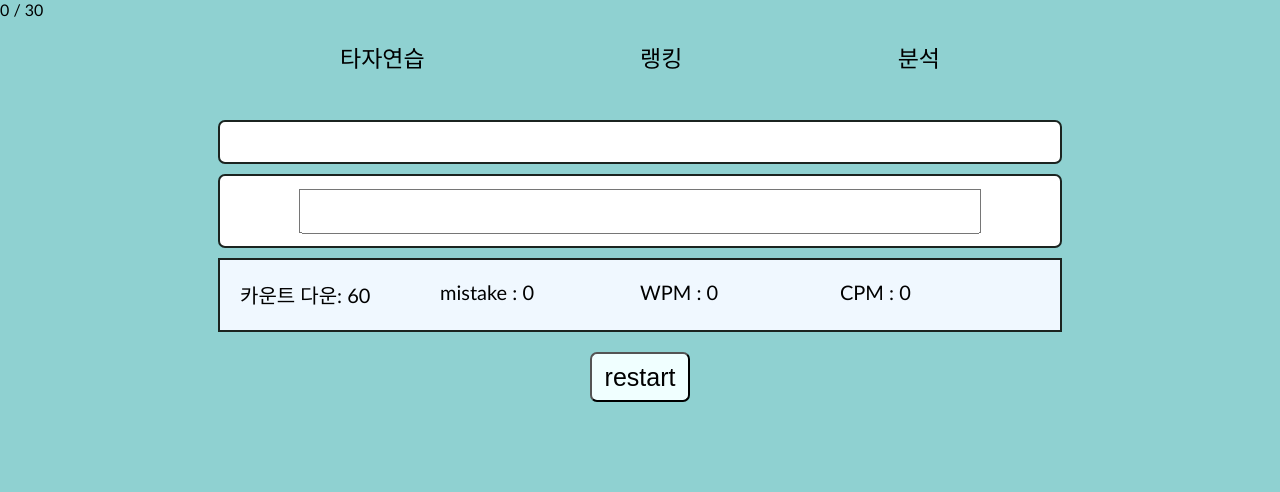
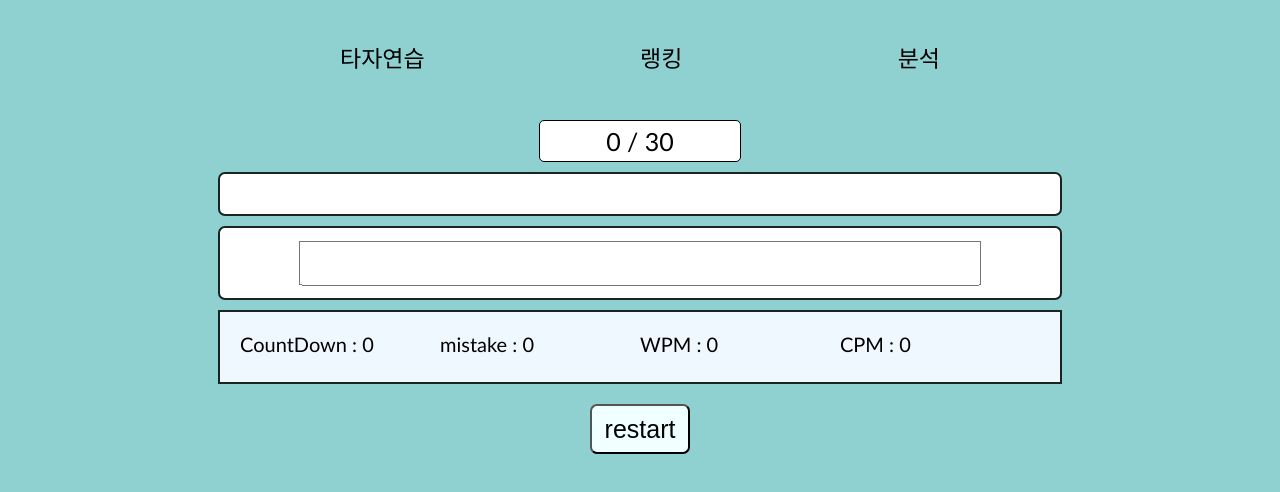
Before and after one commit to Yoengjung/QuickFingers, a Vue app in the folder frontend/: page /WordPractice in a window 1280 px wide. Shown: the top 492 px of the page. Built offline with nearby package versions, Linux system fonts and the light colour scheme; no server answers.

Commit message:
add: remainTypingCount 요소 추가
TimerAndResult 기능 다시 구현해야 함

```diff
--- a/frontend/src/components/RemainTypingCount.vue
+++ b/frontend/src/components/RemainTypingCount.vue
@@ -1,5 +1,5 @@
 <template>
-  <div class="remain__count">
+  <div class="remain-count-container">
     <p>{{ selectTypeingIndex }} / 30</p>
   </div>
 </template>
@@ -14,4 +14,25 @@ export default {
   },
 };
 </script>
-<style></style>
+<style>
+.remain-count-container {
+  position: relative;
+  background-color: white;
+  width: 200px;
+  height: 40px;
+  text-align: center;
+  border: 1px solid black;
+  border-radius: 5px;
+  margin-bottom: 10px;
+  left: 50%;
+  transform: translateX(-50%);
+  font-size: 25px;
+}
+
+.remain-count-container p {
+  position: absolute;
+  top: 50%;
+  left: 50%;
+  transform: translate(-50%, -50%);
+}
+</style>
--- a/frontend/src/components/SentencePractice.vue
+++ b/frontend/src/components/SentencePractice.vue
@@ -5,6 +5,9 @@
     </div>
   </div>
   <div class="content-container">
+    <div>
+      <RemainTypingCount :selectTypeingIndex="selectTypeingIndex" />
+    </div>
     <div class="sentence-typingText-container">
       {{ typeingText[selectTypeingIndex] }}
     </div>
@@ -25,6 +28,7 @@
 <script>
 import Menu from "./Menu.vue";
 import TimerAndResult from "./TimerAndResult.vue";
+import RemainTypingCount from "./RemainTypingCount.vue";
 import axios from "axios";
 
 export default {
@@ -40,6 +44,7 @@ export default {
   components: {
     Menu,
     TimerAndResult,
+    RemainTypingCount,
   },
   methods: {
     completeBtn() {
--- a/frontend/src/components/TimerAndResult.vue
+++ b/frontend/src/components/TimerAndResult.vue
@@ -1,7 +1,6 @@
 <template>
   <div class="result-container">
-    <p class="item" v-if="timeCount > 0">카운트 다운: {{ timeCount }}</p>
-    <p class="item" v-else>타이머 종료</p>
+    <p class="item">CountDown : {{ timeCount }}</p>
     <p class="item">mistake : {{ mistakeNum }}</p>
     <p class="item">WPM : {{ wpm }}</p>
     <p class="item">CPM : {{ cpm }}</p>
@@ -13,7 +12,7 @@ export default {
   data() {
     return {
       interval: null,
-      timeCount: 60,
+      timeCount: 0,
       mistakeNum: 0,
       wpm: 0,
       cpm: 0,
@@ -25,55 +24,7 @@ export default {
       required: true,
     },
   },
-  methods: {
-    startTimer() {
-      setInterval(() => {
-        if (this.timeCount > 0) {
-          this.timeCount--;
-        }
-      }, 1000);
-    },
-    mistakeCount() {
-      this.mistakeNum = 0;
-      for (let i = 0; i < this.inputText.length; i++) {
-        if (this.inputText[i] != this.typingText[i]) {
-          this.mistakeNum++;
-        }
-      }
-    },
-    handleInput() {
-      if (this.interval) {
-        this.mistakeCount();
-        this.wpmCala();
-        this.cpmCala();
-        this.startTimer();
-        return;
-      }
-
-      this.interval = setInterval(() => {
-        if (this.timeCount > 0) {
-          this.timeCount--;
-        } else {
-          clearInterval(this.interval);
-        }
-      }, 1000);
-
-      if (this.timeCount <= 0) {
-        this.isTimeUp = true;
-      }
-    },
-    wpmCala() {
-      this.wpm = Math.round(
-        ((this.inputText.length - this.mistakeNum) /
-          5 /
-          (60 - this.timeCount)) *
-          60
-      );
-    },
-    cpmCala() {
-      this.cpm = this.inputText.length - this.mistakeNum;
-    },
-  },
+  methods: {},
 };
 </script>
 <style>
--- a/frontend/src/components/WordPractice.vue
+++ b/frontend/src/components/WordPractice.vue
@@ -4,10 +4,11 @@
       <Menu />
     </div>
   </div>
-  <div>
-    <RemainTypingCount :selectTypeingIndex="selectTypeingIndex" />
-  </div>
+
   <div class="content-container">
+    <div>
+      <RemainTypingCount :selectTypeingIndex="selectTypeingIndex" />
+    </div>
     <div class="word-typingText-container">
       {{ typeingText[selectTypeingIndex] }}
     </div>
```
